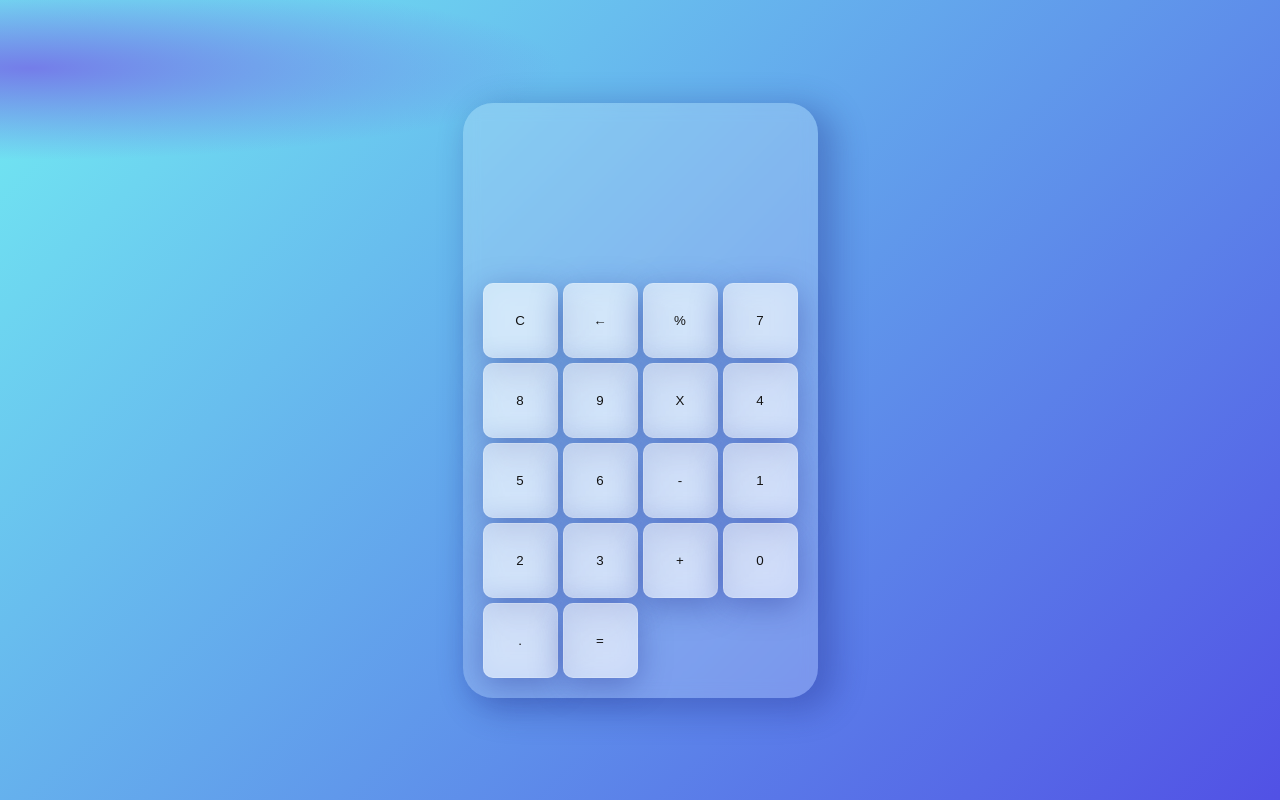
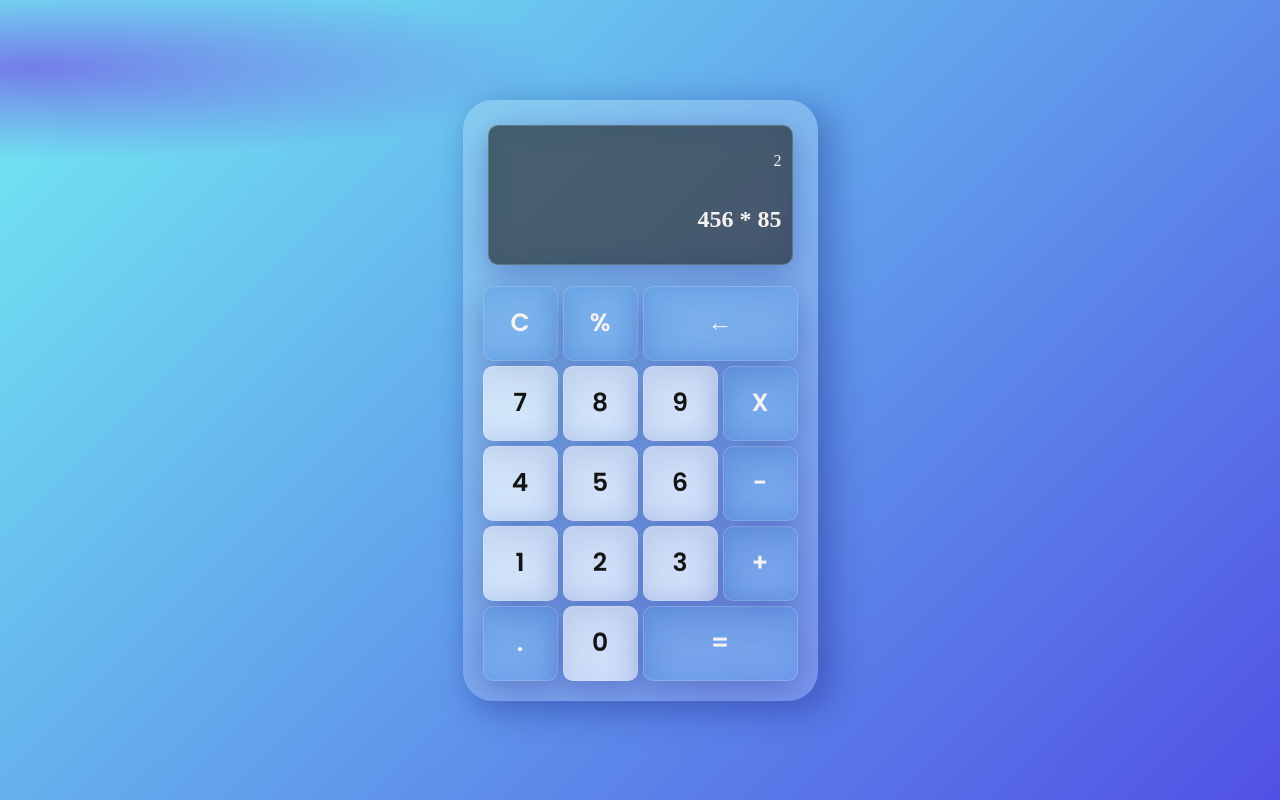
Before and after one commit to renatocuellar/calculator, a plain HTML site: page index.html in a window 1280 px wide. Drawn offline with Linux system fonts and the light colour scheme.

Commit message:
comenzamos a crear el display de la calculadora

```diff
--- a/index.html
+++ b/index.html
@@ -14,16 +14,16 @@
         <section class="calculator">
             <section class="calculator__display">
                 <div class="calculator__display-last-value">
-
+                    <p>2</p>
                 </div>
                 <div class="calculator__display-new-value">
-
+                    <h2>456 * 85</h2>
                 </div>
             </section>
             <section class="calculator__button">
                 <button class="calculator__button-operator">C</button>
+                <button class="calculator__button-operator">%</button>
                 <button class="calculator__button-operator">&larr;</button>
-                <button class="calculator__button-operator">%</button>
                 <button class="calculator__button-number">7</button>
                 <button class="calculator__button-number">8</button>
                 <button class="calculator__button-number">9</button>
@@ -36,8 +36,8 @@
                 <button class="calculator__button-number">2</button>
                 <button class="calculator__button-number">3</button>
                 <button class="calculator__button-operator">+</button>
+                <button class="calculator__button-operator">.</button>
                 <button class="calculator__button-number">0</button>
-                <button class="calculator__button-operator">.</button>
                 <button class="calculator__button-operator">=</button>
             </section>
         </section>
--- a/style/buttons.css
+++ b/style/buttons.css
@@ -6,12 +6,39 @@
   margin: 5px;
   padding: 0;
   border-radius: 25px;
-  font: var(--body1);
   border: none;
-  gap: 5px;
+  grid-gap: 5px;
 }
 
-.calculator__button-operator,
+.calculator__button button:nth-child(3) {
+  grid-column-end: span 2;
+  grid-row-end: 3 / 4;
+}
+
+.calculator__button button:nth-child(18) {
+  grid-column-end: span 2;
+  grid-row-end: 3 / 4;
+}
+
+.calculator__button-operator {
+  background: rgba(74, 144, 226, 0.4);
+  box-shadow: 0 8px 32px 0 rgba(31, 38, 135, 0.37);
+  backdrop-filter: blur(15.5px);
+  -webkit-backdrop-filter: blur(15.5px);
+  border-radius: 10px;
+  border: 1px solid rgba(255, 255, 255, 0.18);
+  font: var(--headline1);
+  color: var(--color-light);
+}
+
+.calculator__button-operator:active {
+  background: rgba(74, 144, 226, 0.7);
+}
+
+.calculator__button-operator:focus {
+  outline: none;
+}
+
 .calculator__button-number {
   background: rgba(255, 255, 255, 0.55);
   box-shadow: 0 8px 32px 0 rgba(31, 38, 135, 0.37);
@@ -19,4 +46,14 @@
   -webkit-backdrop-filter: blur(13.5px);
   border-radius: 10px;
   border: 1px solid rgba(255, 255, 255, 0.18);
+  font: var(--headline1);
+  color: var(--color-dark);
 }
+
+.calculator__button-number:active {
+  background: rgba(255, 255, 255, 0.75);
+}
+
+.calculator__button-number:focus {
+  outline: none;
+}
--- a/style/display.css
+++ b/style/display.css
@@ -0,0 +1,20 @@
+.calculator__display {
+  display: grid;
+  grid-column: 1 / -1;
+  padding: 10px;
+  margin: 10px 10px 10px;
+  background: rgba(0, 0, 0, 0.55);
+  box-shadow: 0 8px 32px 0 rgba(31, 38, 135, 0.37);
+  backdrop-filter: blur(15.5px);
+  -webkit-backdrop-filter: blur(15.5px);
+  border-radius: 10px;
+  border: 1px solid rgba(255, 255, 255, 0.18);
+  color: var(--color-light);
+}
+
+.calculator__display-last-value,
+.calculator__display-new-value {
+  display: flex;
+  flex-direction: column;
+  align-items: flex-end;
+}
--- a/style/global.css
+++ b/style/global.css
@@ -3,10 +3,6 @@
 @import url("./variables.css");
 @import url("./display.css");
 @import url("./buttons.css");
-
-* {
-  color: var(--color-dark);
-}
 
 body {
   margin: 0;
@@ -21,6 +17,7 @@ body {
 }
 .calculator {
   display: grid;
+  grid-gap: 6px;
   grid-template-rows: 160px 405px;
   background: rgba(255, 255, 255, 0.2);
   box-shadow: 12px 8px 32px 05px rgba(31, 38, 135, 0.33);
--- a/style/variables.css
+++ b/style/variables.css
@@ -8,6 +8,6 @@
     ),
     linear-gradient(135deg, #72edf2 0%, #5151e5 100%);
   --fontBase: "poppins", sans-serif;
-  --headline1: bold 28px/30px var(--fontBase);
+  --headline1: bold 25px/30px var(--fontBase);
   --body1: normal 18px/25px var(--fontBase);
 }
```
